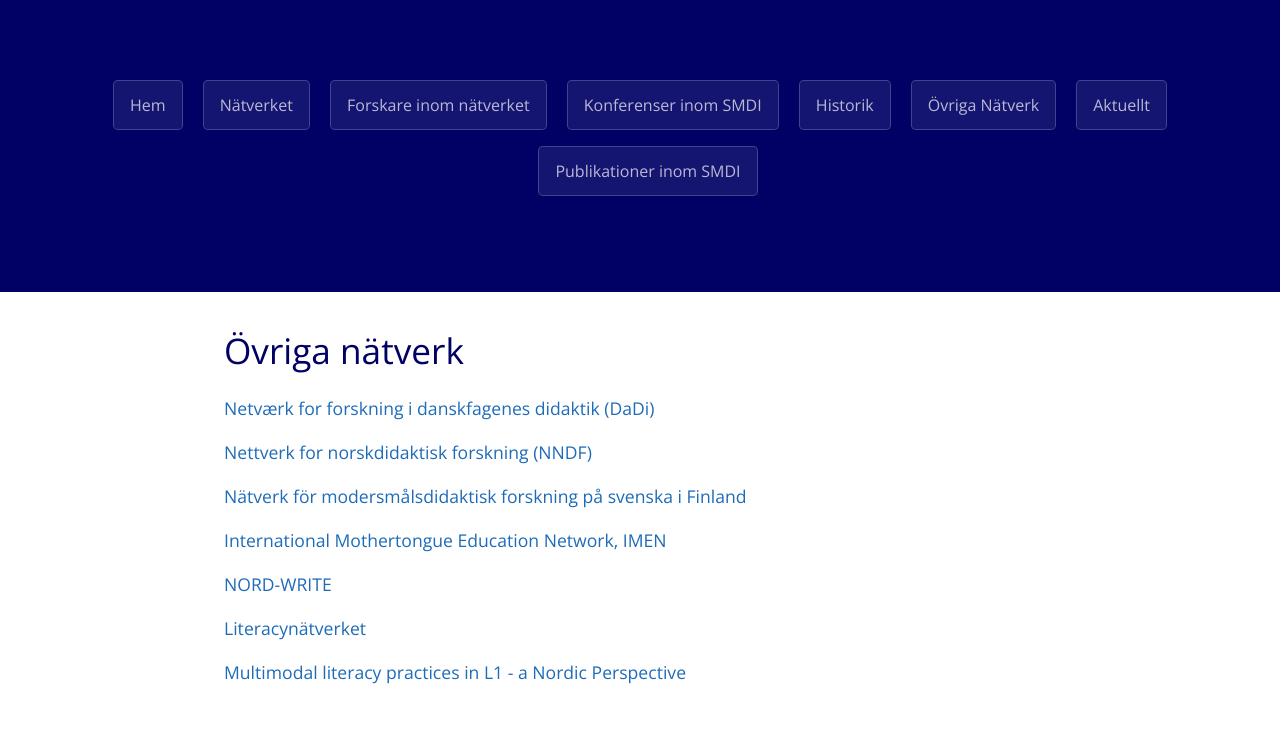
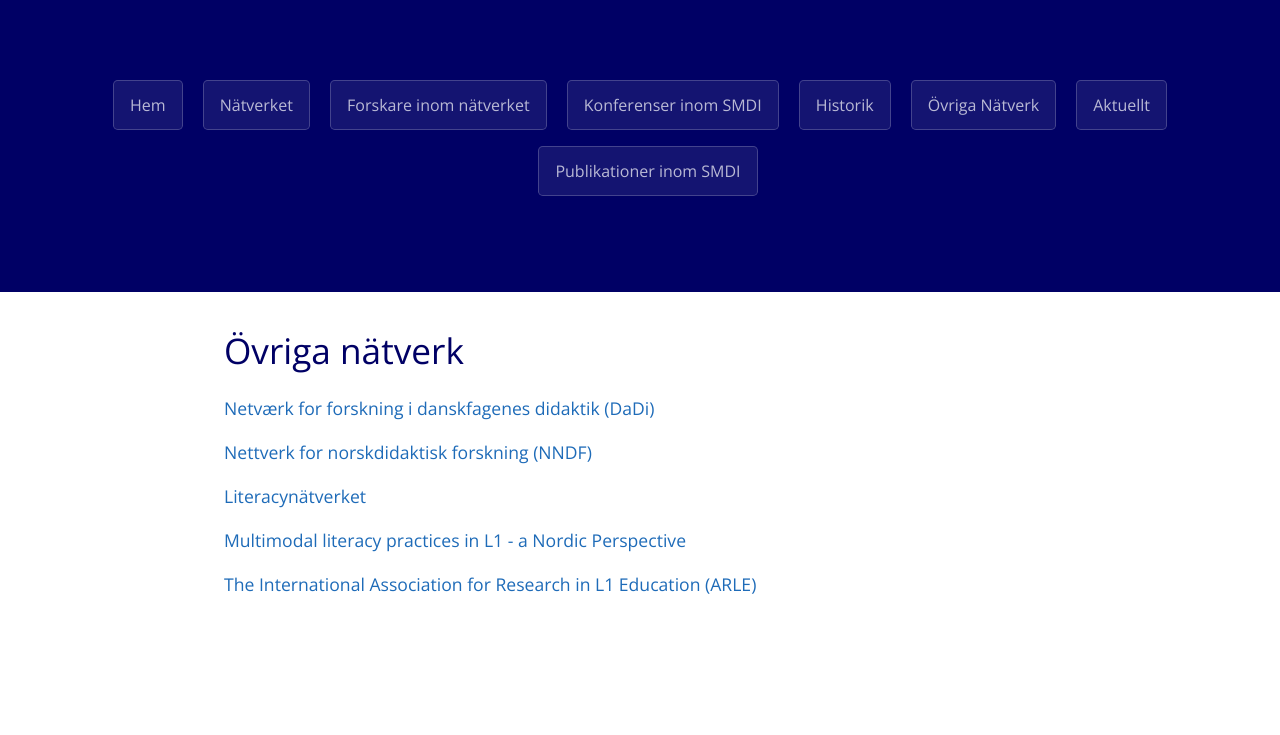
Before and after one commit to smdihemsida/smdihemsida.github.io, a Jekyll site: the page built from övriganätverk.md, in a window 1280 px wide. Shown: the part 303-1038 px from the top of the page. Built offline with Jekyll 4.4.1, drawn with Linux system fonts in a browser that asks for light colours; our own code applies the rules of GitHub Pages for plain Markdown files; after the commit the page ends 950 px from its top, so only the background shows below that.

Commit message:
Update övriganätverk.md

```diff
--- a/övriganätverk.md
+++ b/övriganätverk.md
@@ -6,14 +6,10 @@ layout: pages
 
 [Netværk for forskning i danskfagenes didaktik (DaDi)](http://www.danskfagenesdidaktik.dk/main/top/index.php)
 
-[Nettverk for norskdidaktisk forskning (NNDF)](https://app.cristin.no/projects/projects/show.jsf?id=289004) <!--DÖD LÄNK-->
-
-[Nätverk för modersmålsdidaktisk forskning på svenska i Finland](http://www.skriftpraktiker.org/?page_id=21) <!--DÖD LÄNK-->
-
-[International Mothertongue Education Network, IMEN](http://www.lu.hio.no/imen/) <!--DÖD LÄNK-->
-
-[NORD-WRITE](redigera.kau.se/smdi/nord-write) <!--DÖD LÄNK-->
+[Nettverk for norskdidaktisk forskning (NNDF)](https://www.usn.no/forskning/hva-forsker-vi-pa/barnehage-skole-og-hoyere-utdanning/nettverk-for-norskdidaktisk-forskning/)
 
 [Literacynätverket](http://www.literacynatverket.se/) <!--Ny hemsida, samma org??-->
 
 [Multimodal literacy practices in L1 - a Nordic Perspective](https://www.sdu.dk/en/Om_SDU/Institutter_centre/Ikv/Forskning/Forskningsprojekter/multiL1)
+
+[The International Association for Research in L1 Education (ARLE)](http://www.arle.be/index.html)
```
